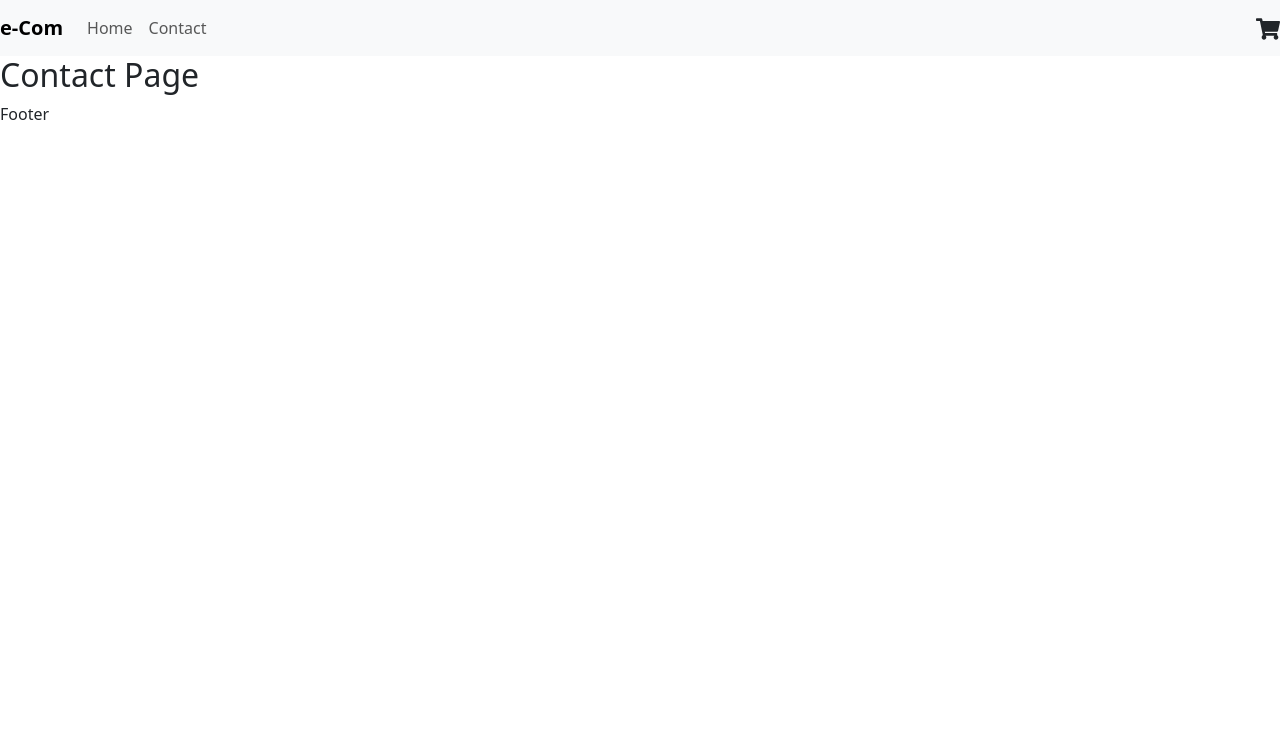
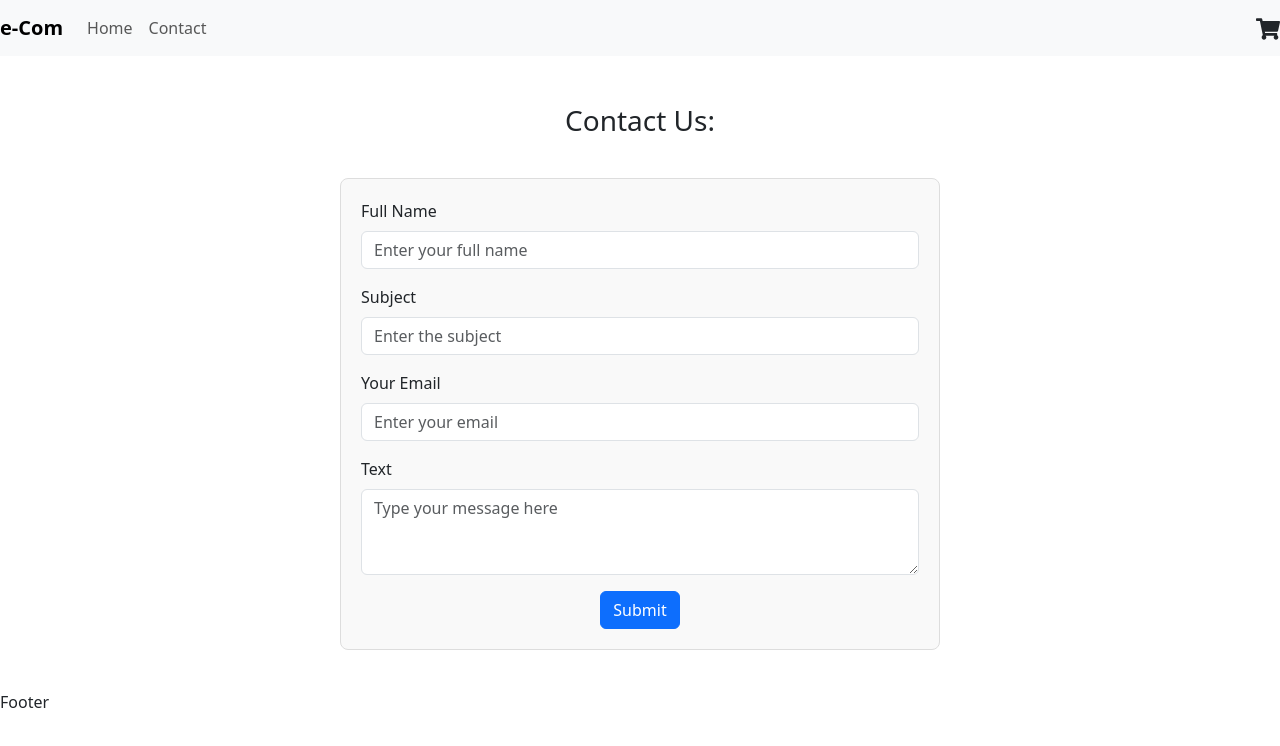
Before and after one commit to MaritaMalvinsdatter/ecom-store-ca, a React (Create React App) app: page /contact in a window 1280 px wide. Shown: the top 746 px of the page. Built offline with nearby package versions, Linux system fonts and the light colour scheme.

Commit message:
contact page added, validated and styles

```diff
--- a/src/pages/ContactPage.jsx
+++ b/src/pages/ContactPage.jsx
@@ -1,11 +1,94 @@
-import React from 'react';
+
+import React, { useState } from 'react';
+import { useForm } from 'react-hook-form';
+import { yupResolver } from '@hookform/resolvers/yup';
+import * as yup from 'yup';
+import { Button, Form, Alert } from 'react-bootstrap';
+import styles from '../styles/ContactPage.module.css';
+
+const schema = yup.object({
+  fullName: yup.string().required('Full name is required').min(3, 'Full name must be at least 3 characters'),
+  subject: yup.string().required('Subject is required').min(3, 'Subject must be at least 3 characters'),
+  email: yup.string().email('Invalid email address').required('Email is required'),
+  body: yup.string().required('Body is required').min(3, 'Body must be at least 3 characters'),
+}).required();
 
 const ContactPage = () => {
+  const { register, handleSubmit, formState: { errors }, reset } = useForm({
+    resolver: yupResolver(schema)
+  });
+  const [submitted, setSubmitted] = useState(false);
+
+  const onSubmit = data => {
+    console.log(data);
+    setSubmitted(true);
+    reset(); // This will clear the form
+  };
+
   return (
-    <div>
-      <h2>Contact Page</h2>
-      {/* Add contact page content */}
-    </div>
+    <>
+      <h3 className="mt-5 text-center">Contact Us:</h3>
+      <div className={styles.formContainer}>
+        <Form onSubmit={handleSubmit(onSubmit)}>
+          <Form.Group className="mb-3">
+            <Form.Label>Full Name</Form.Label>
+            <Form.Control
+              type="text"
+              placeholder="Enter your full name"
+              {...register('fullName')}
+              isInvalid={!!errors.fullName}
+            />
+            <Form.Control.Feedback type="invalid">
+              {errors.fullName?.message}
+            </Form.Control.Feedback>
+          </Form.Group>
+
+          <Form.Group className="mb-3">
+            <Form.Label>Subject</Form.Label>
+            <Form.Control
+              type="text"
+              placeholder="Enter the subject"
+              {...register('subject')}
+              isInvalid={!!errors.subject}
+            />
+            <Form.Control.Feedback type="invalid">
+              {errors.subject?.message}
+            </Form.Control.Feedback>
+          </Form.Group>
+
+          <Form.Group className="mb-3">
+            <Form.Label>Your Email</Form.Label>
+            <Form.Control
+              type="email"
+              placeholder="Enter your email"
+              {...register('email')}
+              isInvalid={!!errors.email}
+            />
+            <Form.Control.Feedback type="invalid">
+              {errors.email?.message}
+            </Form.Control.Feedback>
+          </Form.Group>
+
+          <Form.Group className="mb-3">
+            <Form.Label>Text</Form.Label>
+            <Form.Control
+              as="textarea"
+              rows={3}
+              placeholder="Type your message here"
+              {...register('body')}
+              isInvalid={!!errors.body}
+            />
+            <Form.Control.Feedback type="invalid">
+              {errors.body?.message}
+            </Form.Control.Feedback>
+          </Form.Group>
+          <div className="d-flex justify-content-center">
+            <Button type="submit" className={styles.submitButton}>Submit</Button>
+          </div>
+        </Form>
+        {submitted && <Alert variant="success" className="mt-3 text-center">Yay! Your message has been sent successfully!</Alert>}
+      </div>
+    </>
   );
 };
 
--- /dev/null
+++ b/src/styles/ContactPage.module.css
@@ -0,0 +1,43 @@
+
+.formContainer {
+  max-width: 600px;
+  margin: 40px auto;
+  padding: 20px;
+  border: 1px solid #ddd;
+  border-radius: 8px;
+  background-color: #f9f9f9;
+}
+
+.formGroup {
+  margin-bottom: 20px;
+}
+
+.label {
+  margin-bottom: 5px;
+  font-weight: bold;
+}
+
+.inputField {
+  width: 100%;
+  padding: 8px;
+  border-radius: 4px;
+  border: 1px solid #ccc;
+}
+
+.submitButton {
+  background-color: #007bff;
+  color: white;
+  padding: 10px 15px;
+  border: none;
+  border-radius: 4px;
+  cursor: pointer;
+}
+
+.submitButton:hover {
+  background-color: #0056b3;
+}
+
+.errorMessage {
+  color: red;
+  margin-top: 5px;
+}
```
